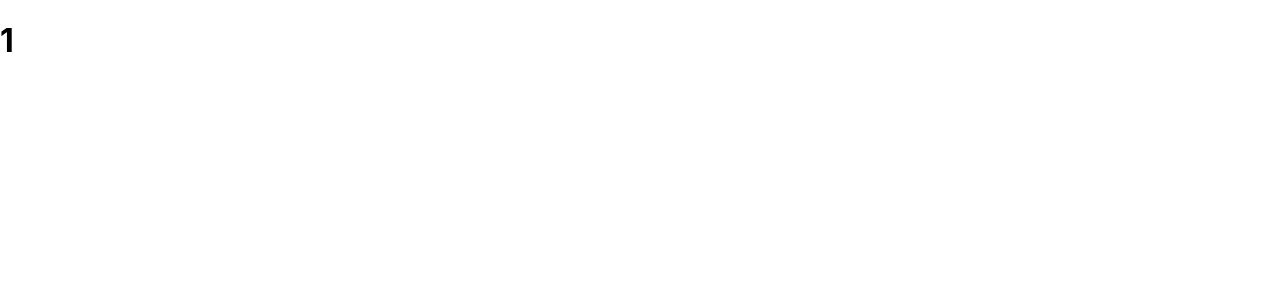
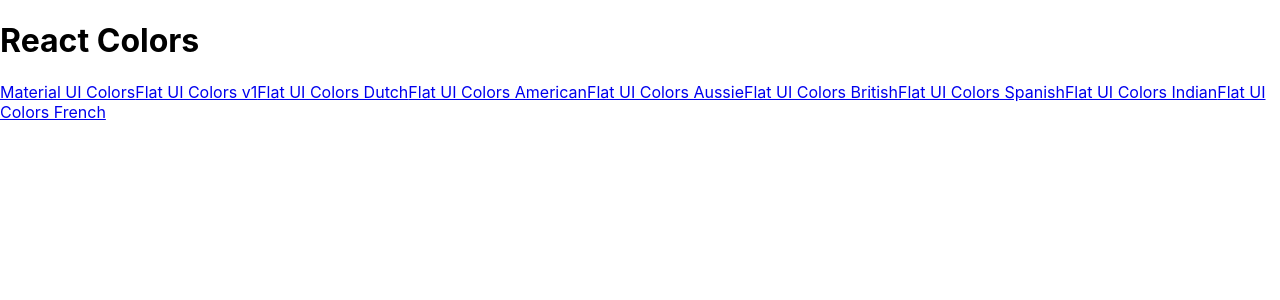
Before and after one commit to AndyK888/colors-app, a React (Create React App) app: page / in a window 1280 px wide. Shown: the top 300 px of the page. Built offline with nearby package versions, Linux system fonts and the light colour scheme.

Commit message:
add pallete list and links

```diff
--- a/src/App.js
+++ b/src/App.js
@@ -3,7 +3,7 @@
 import { generatePalette } from "./colorHelpers";
 import Palette from "./Palette";
 import seedColors from "./seedColors";
-
+import PaletteList from "./PaletteList";
 function findPalette(id) {
 	return seedColors.find((color) => color.id === id);
 }
@@ -16,12 +16,8 @@
 export default function App() {
 	return (
 		<Routes>
-			<Route path="/" element={<h1>1</h1>} />
+			<Route path="/" element={<PaletteList palettes={seedColors} />} />
 			<Route path="/palette/:id" element={<Pal />} />
 		</Routes>
-
-		// <>
-		// 	<Palette palette={generatePalette(seedColors[4])} />
-		// </>
 	);
 }
--- a/src/Navbar.js
+++ b/src/Navbar.js
@@ -1,5 +1,6 @@
 import React, { Component } from "react";
 import Slider, { Range } from "rc-slider";
+import { Link } from "react-router-dom";
 import { Snackbar, Select, MenuItem, IconButton } from "@mui/material";
 import { Close as CloseIcon } from "@mui/icons-material";
 import "rc-slider/assets/index.css";
@@ -30,7 +31,7 @@
 		return (
 			<header className="Navbar">
 				<div className="logo">
-					<a href="#">reactcolorpicker</a>
+					<Link to="/">reactcolorpicker</Link>
 				</div>
 				<div className="slider-container">
 					<span>Level: {level}</span>
--- /dev/null
+++ b/src/PaletteList.js
@@ -0,0 +1,19 @@
+import React, { Component } from "react";
+import { Link } from "react-router-dom";
+export default class PaletteList extends Component {
+	render() {
+		const { palettes } = this.props;
+		return (
+			<div>
+				<h1>React Colors</h1>
+				{palettes.map((palette) => {
+					return (
+						<Link key={palette.id} to={`/palette/${palette.id}`}>
+							{palette.paletteName}
+						</Link>
+					);
+				})}
+			</div>
+		);
+	}
+}
```
